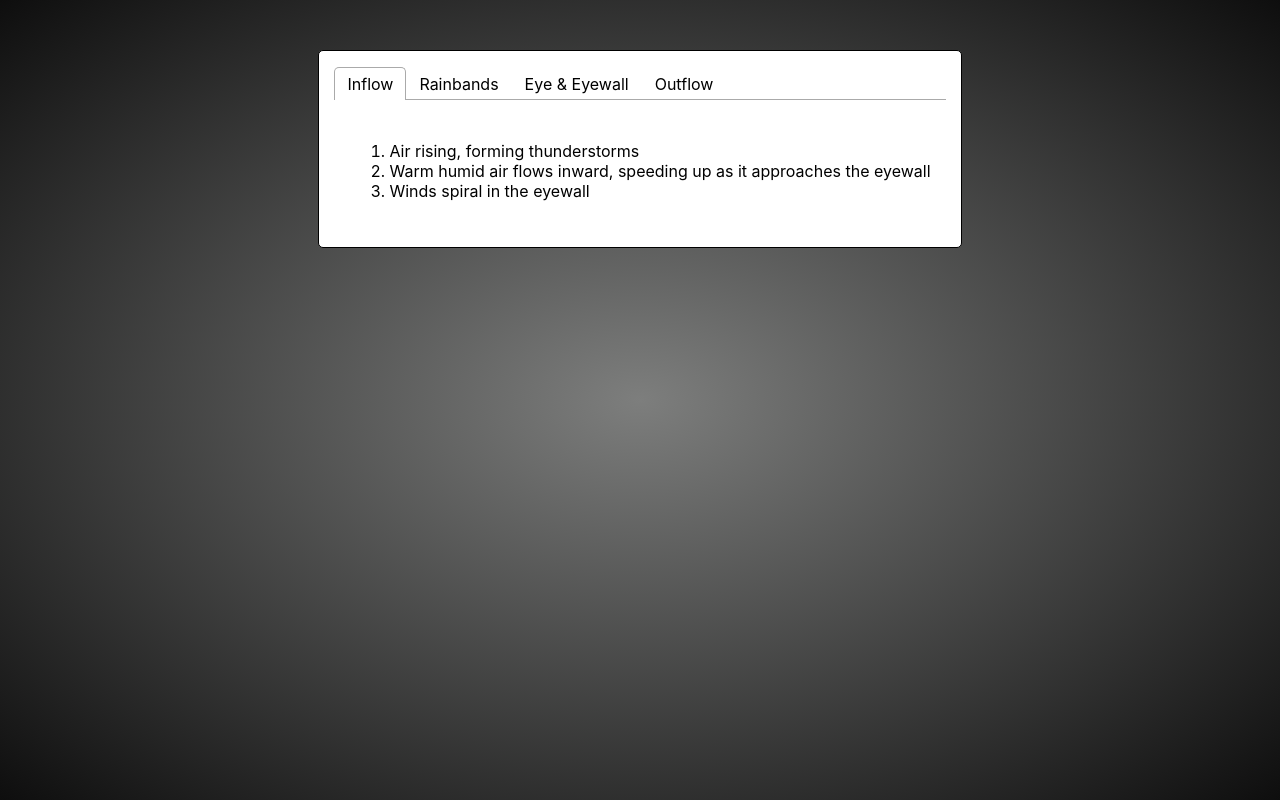
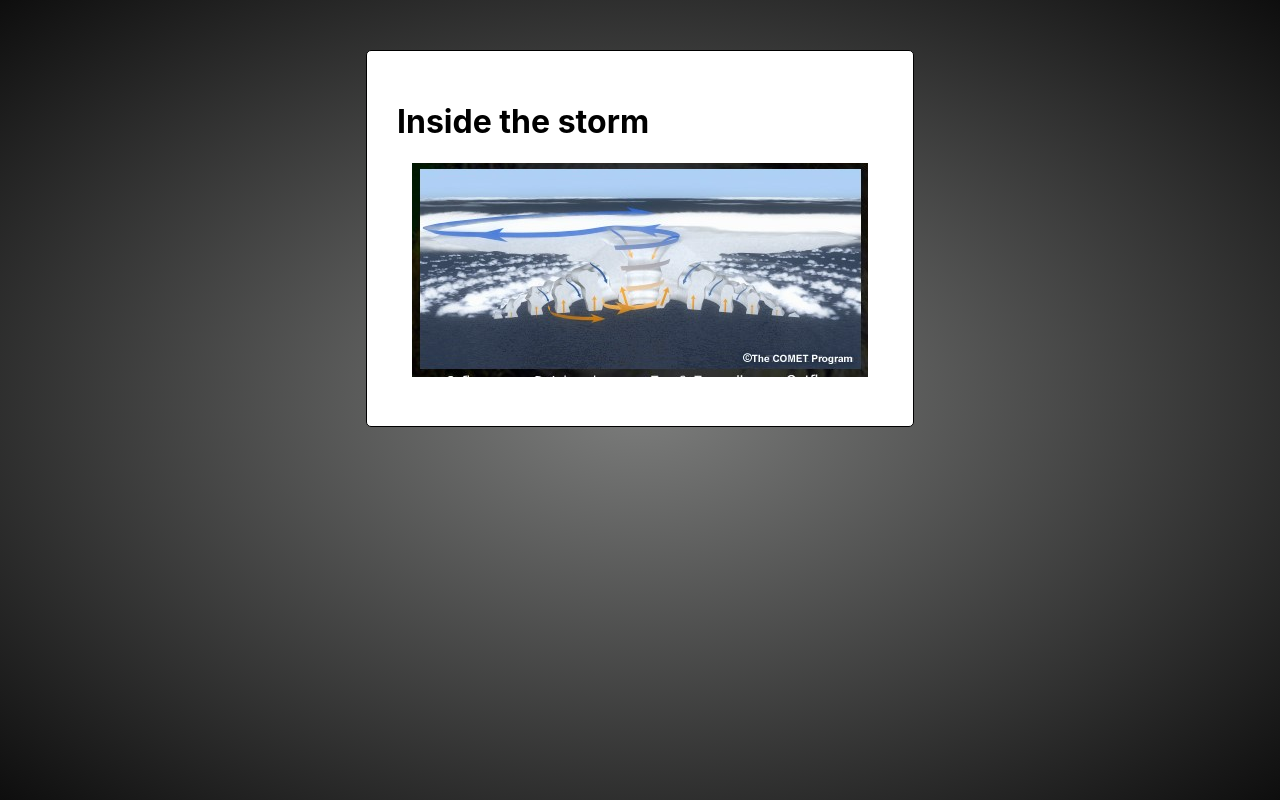
Before and after one commit to tywi6665/comet_into_the_storm_conversion, a React (Create React App) app: page / in a window 1280 px wide. Built offline with nearby package versions, Linux system fonts and the light colour scheme.

Commit message:
Completely refactoring page layout

```diff
--- a/src/App.js
+++ b/src/App.js
@@ -1,22 +1,53 @@
-import React, { useState } from 'react';
+import React, { useState, useEffect } from 'react';
 import Container from './Components/Containers/Container';
 import { Tabs, TabList, TabPanel, Tab } from 'react-tabs';
 import 'react-tabs/style/react-tabs.css';
 import './App.scss';
 import SubContainer from './Components/Containers/Subcontainer';
 import List from './Components/List';
+import ImageWrapper from './Components/ImageWrapper';
+import Main from './Pages/Main';
+import Inflow from './Pages/Inflow';
+import Rainbands from "./Pages/Rainbands";
+import Eye_Eyewall from "./Pages/Eye&eyewall";
+import Outflow from './Pages/Outflow';
 const data = require("./Data/data.json");
 
 function App() {
 
-  console.log(data)
+  const [currentPage, setCurrentPage] = useState("Main")
+  // useEffect(() => {
+  //   handleCurrentPage(currentPage)
+  // }, [currentPage])
+
+  const handleCurrentPage = (page) => {
+    let renderedPage;
+    if (page === "Main") {
+      renderedPage = <Main />
+    } else if (page === "Inflow") {
+      renderedPage = <Inflow />
+    } else if (page === "Rainbands") {
+      renderedPage = <Rainbands />
+    } else if (page === "Eye&eyewall") {
+      renderedPage = <Eye_Eyewall />
+    } else if (page === "Outflow") {
+      renderedPage = <Outflow />
+    }
+    return renderedPage
+  }
 
   return (
 
     <Container>
-
-      <Tabs>
-        <TabList>
+      {handleCurrentPage(currentPage)}
+      {/* <h1>Inside the storm</h1>
+      <ImageWrapper
+        src={"screenshot"}
+      />
+      <Tabs direction={'rtl'}>
+        <TabList
+          className="custom-tabs react-tabs__tab-list"
+        >
           {data.tabs.map(tab => (
             <Tab key={"Tab" + tab.name}>{tab.name}</Tab>
           ))}
@@ -31,7 +62,7 @@ function App() {
             </SubContainer>
           </TabPanel>
         ))}
-      </Tabs>
+      </Tabs> */}
 
     </Container>
 
--- a/src/App.scss
+++ b/src/App.scss
@@ -4,6 +4,7 @@ body {
 
 .container {
   display: flex;
+  flex-direction: column;
   justify-content: center;
   background: #fff;
   height: 100%;
@@ -16,4 +17,19 @@ body {
   .sub-container {
     padding: 15px;
   }
+
+  .custom-tabs {
+    text-align: center;
+  }
+
+  .image-wrapper {
+    text-align: center;
+    margin: 15px;
+
+    img {
+      width: auto;
+      height: auto;
+      margin: 0 auto;
+    }
+  }
 }
--- /dev/null
+++ b/src/Components/ImageWrapper.js
@@ -0,0 +1,12 @@
+import React from 'react';
+
+const ImageWrapper = ({ src }) => {
+
+    return (
+        <div className="image-wrapper">
+            <img src={`./graphics/${src}.jpg`} alt="" />
+        </div>
+    );
+}
+
+export default ImageWrapper;
--- a/src/Components/List.js
+++ b/src/Components/List.js
@@ -1,6 +1,6 @@
 import React, { useState } from 'react';
 
-const List = (tabData) => {
+const List = ({ tabData }) => {
 
     const [innerTab, setInnerTab] = useState(0)
 
@@ -8,7 +8,7 @@ const List = (tabData) => {
         <>
             <p key={"Header" + tabData.name}>{tabData.name}</p>
             <ol>
-                {tabData.tabData.bullets[innerTab].map((bullet, i) => (
+                {tabData.bullets[innerTab].map((bullet, i) => (
                     <li key={"Bullet" + tabData.name + i}>{bullet}</li>
                 ))}
             </ol>
--- /dev/null
+++ b/src/Pages/Eye&eyewall.js
@@ -0,0 +1,19 @@
+import React from 'react';
+import SubContainer from '../Components/Containers/Subcontainer';
+import ImageWrapper from '../Components/ImageWrapper';
+
+const Eye_Eyewall = () => {
+    return (
+        <SubContainer>
+            <h3>Eye & Eyewall</h3>
+            <ImageWrapper />
+            <ol>
+                <li></li>
+                <li></li>
+                <li></li>
+            </ol>
+        </SubContainer>
+    );
+}
+
+export default Eye_Eyewall;
--- /dev/null
+++ b/src/Pages/Inflow.js
@@ -0,0 +1,19 @@
+import React from 'react';
+import SubContainer from '../Components/Containers/Subcontainer';
+import ImageWrapper from '../Components/ImageWrapper';
+
+const Inflow = () => {
+    return (
+        <SubContainer>
+            <h3>Inflow</h3>
+            <ImageWrapper />
+            <ol>
+                <li></li>
+                <li></li>
+                <li></li>
+            </ol>
+        </SubContainer>
+    );
+}
+
+export default Inflow;
--- /dev/null
+++ b/src/Pages/Main.js
@@ -0,0 +1,16 @@
+import React from 'react';
+import SubContainer from '../Components/Containers/Subcontainer';
+import ImageWrapper from "../Components/ImageWrapper";
+
+const Main = () => {
+    return (
+        <SubContainer>
+            <h1>Inside the storm</h1>
+            <ImageWrapper
+                src={"screenshot"}
+            />
+        </SubContainer>
+    );
+}
+
+export default Main;
--- /dev/null
+++ b/src/Pages/Outflow.js
@@ -0,0 +1,19 @@
+import React from 'react';
+import SubContainer from '../Components/Containers/Subcontainer';
+import ImageWrapper from '../Components/ImageWrapper';
+
+const Outflow = () => {
+    return (
+        <SubContainer>
+            <h3>Outflow</h3>
+            <ImageWrapper />
+            <ol>
+                <li></li>
+                <li></li>
+                <li></li>
+            </ol>
+        </SubContainer>
+    );
+}
+
+export default Outflow;
--- /dev/null
+++ b/src/Pages/Rainbands.js
@@ -0,0 +1,19 @@
+import React from 'react';
+import SubContainer from '../Components/Containers/Subcontainer';
+import ImageWrapper from '../Components/ImageWrapper';
+
+const Rainbands = () => {
+    return (
+        <SubContainer>
+            <h3>Rainbands</h3>
+            <ImageWrapper />
+            <ol>
+                <li></li>
+                <li></li>
+                <li></li>
+            </ol>
+        </SubContainer>
+    );
+}
+
+export default Rainbands;
```
Also changed, not shown: public/graphics/screenshot.jpg (added).
